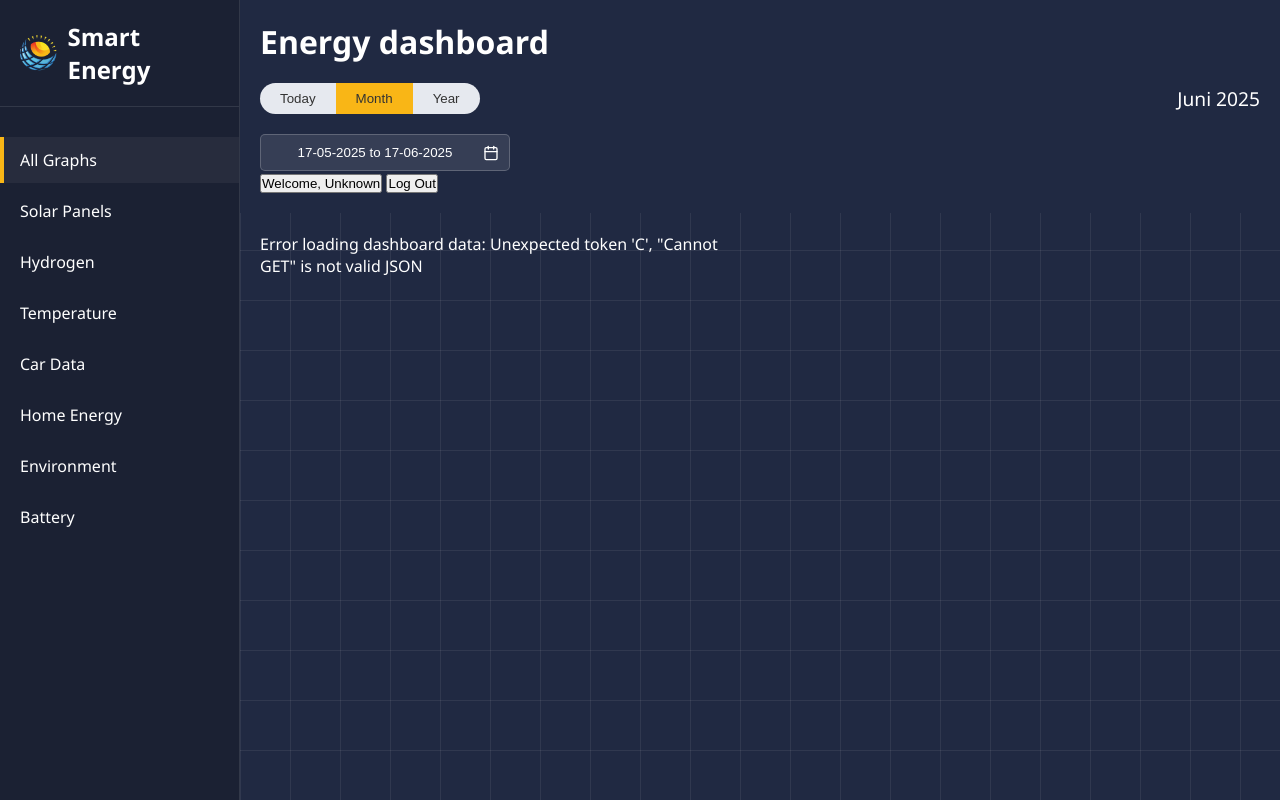
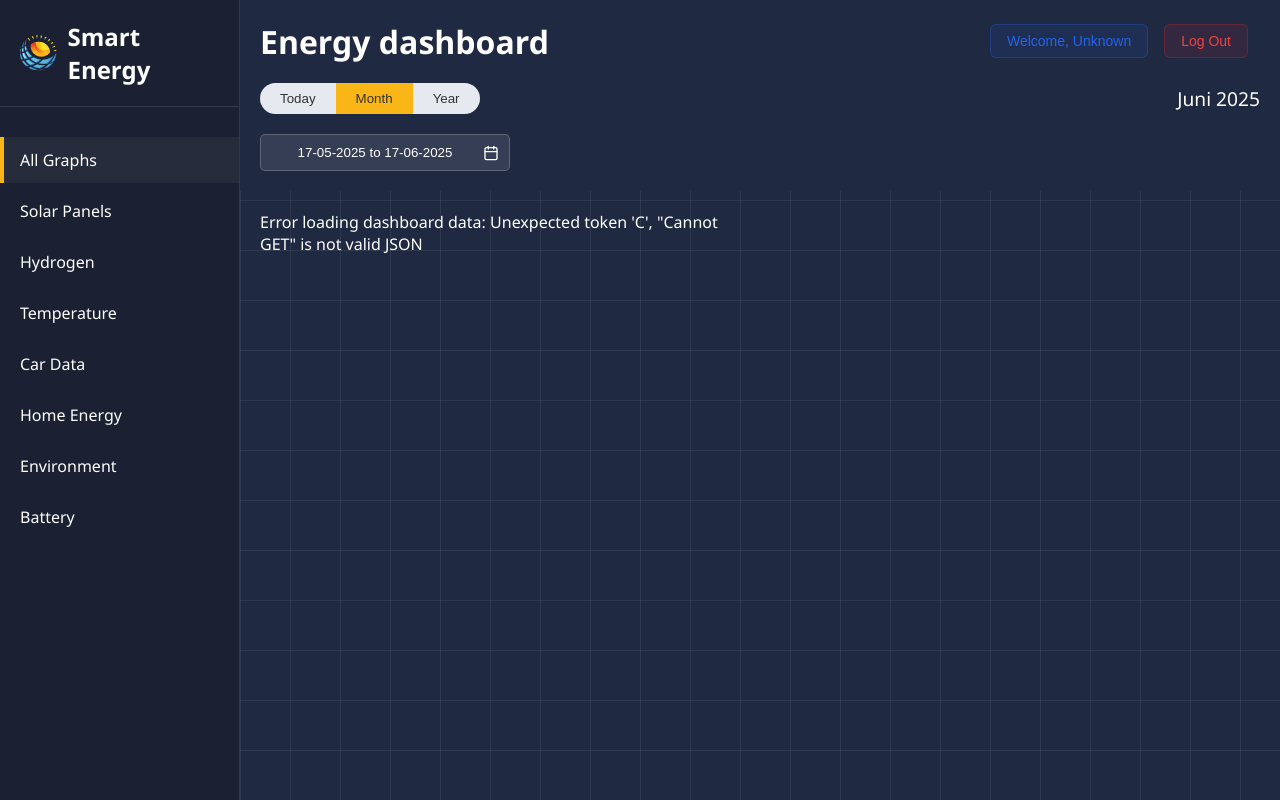
Before and after one commit to Aaronverdoold/Smart-Energy, a PHP site: page /pages/dashboard.html in a window 1280 px wide. Run offline with PHP 8.4, Linux system fonts and the light colour scheme.

Commit message:
[SMART-43] Added the css for the user profile in the dashboard page

```diff
--- a/front-end/assets/css/dashboard.css
+++ b/front-end/assets/css/dashboard.css
@@ -363,6 +363,47 @@
     min-height: 350px;
 }
 
+.user-info {
+    display: flex;
+    align-items: center;
+    gap: 1rem;
+    position: absolute;
+    top: 1.5rem;
+    right: 2rem;
+}
+
+.profile-btn {
+    background: rgba(37, 99, 235, 0.1); /* blue-500 */
+    color: #2563eb;
+    border: 1px solid rgba(37, 99, 235, 0.3);
+    border-radius: 6px;
+    padding: 8px 16px;
+    font-size: 0.875rem;
+    font-weight: 500;
+    cursor: pointer;
+    transition: all 0.2s;
+}
+
+.profile-btn:hover {
+    background: rgba(37, 99, 235, 0.2);
+}
+
+.logout-btn {
+    background: rgba(220, 38, 38, 0.1);
+    color: #ef4444;
+    border: 1px solid rgba(220, 38, 38, 0.3);
+    border-radius: 6px;
+    padding: 8px 16px;
+    font-size: 0.875rem;
+    font-weight: 500;
+    cursor: pointer;
+    transition: all 0.2s;
+}
+
+.logout-btn:hover {
+    background: rgba(220, 38, 38, 0.2);
+}
+
 /* Add color coding for different widget types */
 .widget[data-type="solar"] { border-left: 4px solid #FFC107; }
 .widget[data-type="hydrogen"] { border-left: 4px solid #4CAF50; }
```
